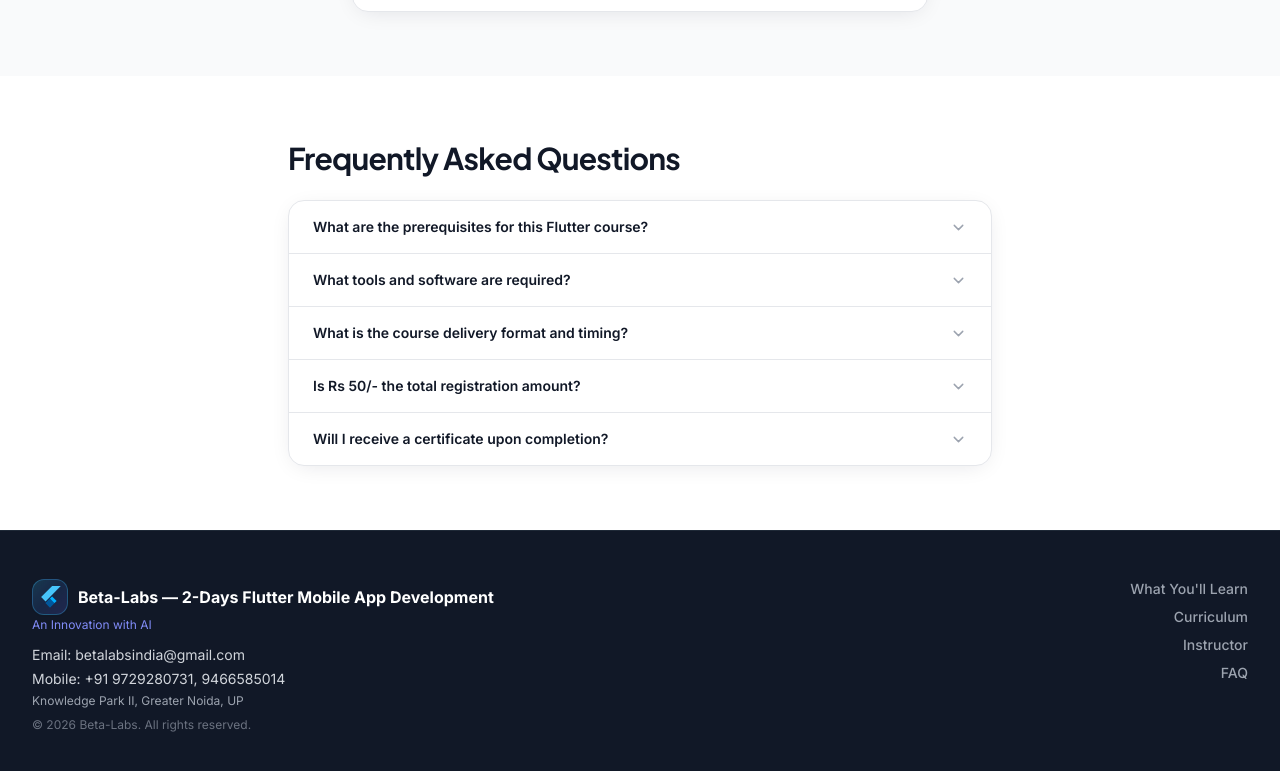
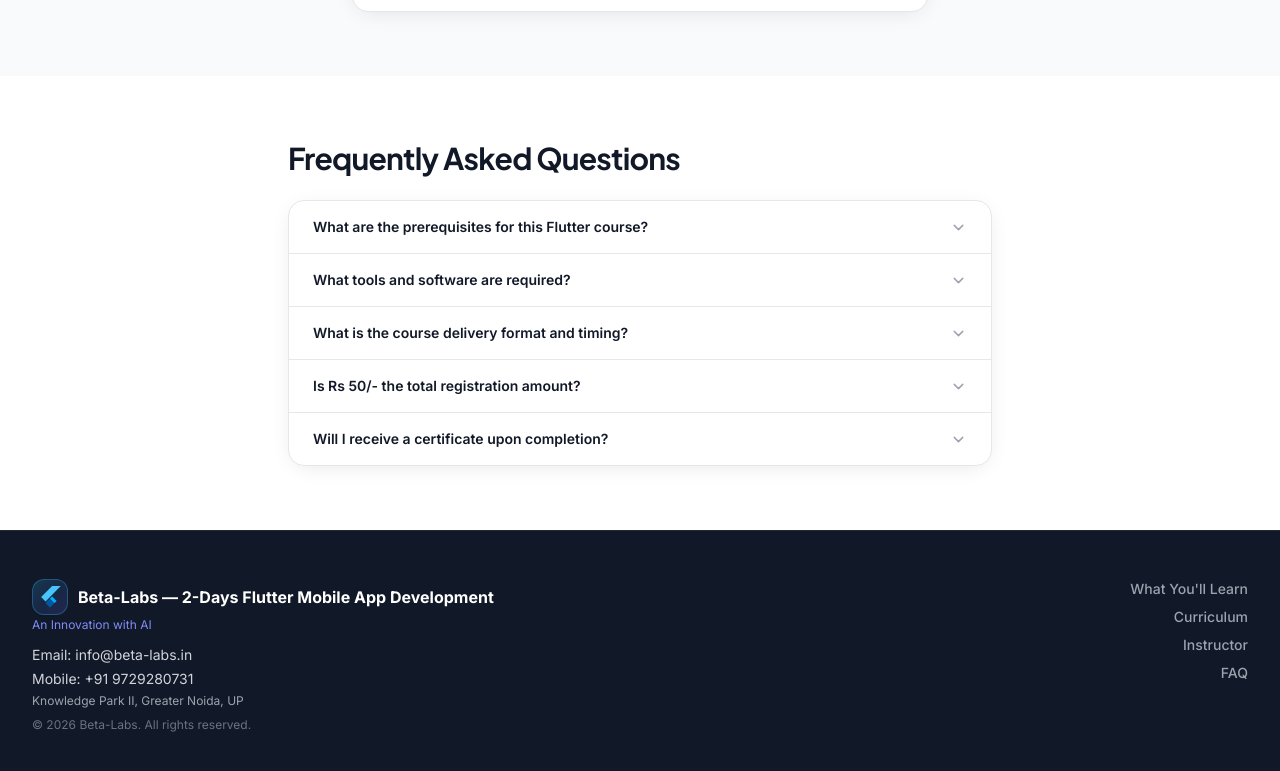
Before and after one commit to pankkap/Flutter_2DWorkshop, a React (Vite) app: page / in a window 1280 px wide. Shown: the part 4783-5554 px from the top of the page. Built offline with nearby package versions, Linux system fonts and the light colour scheme; no server answers.

Commit message:
Update the community Link after the Payment

```diff
--- a/src/components/Footer.jsx
+++ b/src/components/Footer.jsx
@@ -22,8 +22,8 @@
             <p className="text-base font-bold text-white">Beta-Labs — 2-Days Flutter Mobile App Development</p>
           </div>
           <p className="mt-[2px] text-xs text-indigo-400">An Innovation with AI</p>
-          <p className="mt-3 text-sm text-gray-300">Email: betalabsindia@gmail.com</p>
-          <p className="mt-1 text-sm text-gray-300">Mobile: +91 9729280731, 9466585014</p>
+          <p className="mt-3 text-sm text-gray-300">Email: info@beta-labs.in</p>
+          <p className="mt-1 text-sm text-gray-300">Mobile: +91 9729280731</p>
           <p className="mt-1 text-xs text-gray-400">Knowledge Park II, Greater Noida, UP</p>
           <p className="mt-2 text-xs text-gray-500">
             © {new Date().getFullYear()} Beta-Labs. All rights reserved.
--- a/src/components/ModalForm.jsx
+++ b/src/components/ModalForm.jsx
@@ -3,7 +3,7 @@
 import { doc, serverTimestamp, setDoc, updateDoc } from 'firebase/firestore'
 import { db } from '../lib/firebaseClient'
 
-const PAYMENT_AMOUNT = 50
+const PAYMENT_AMOUNT = 2
 const initialForm = { name: '', email: '', phone: '' }
 const PENDING_REGISTRATION_KEY = 'pending_registration_id'
 const PENDING_PAYMENT_UPDATE_KEY = 'pending_payment_update'
--- a/src/pages/SuccessPage.jsx
+++ b/src/pages/SuccessPage.jsx
@@ -1,5 +1,5 @@
 import { useEffect, useState } from 'react'
-import { Link, Navigate, useLocation } from 'react-router-dom'
+import { Navigate, useLocation } from 'react-router-dom'
 import { doc, serverTimestamp, updateDoc } from 'firebase/firestore'
 import { db } from '../lib/firebaseClient'
 
@@ -64,8 +64,8 @@
         </p>
         <p className="mt-4 text-sm text-gray-500">
           Questions? Email us at{' '}
-          <a href="mailto:betalabsindia@gmail.com" className="text-indigo-600 underline">
-            betalabsindia@gmail.com
+          <a href="mailto:info@beta-labs.in" className="text-indigo-600 underline">
+            info@beta-labs.in
           </a>
         </p>
         {!synced && (
@@ -78,12 +78,17 @@
             Payment synced successfully.
           </p>
         )}
-        <Link
-          to="/"
-          className="mt-6 inline-block rounded-lg bg-indigo-600 px-6 py-3 text-sm font-bold text-white transition hover:bg-indigo-700"
+        <a
+          href="https://chat.whatsapp.com/Kk54q9qR52DGvhMcyrKFoN?s=sh&p=i&ilr=0&amv=1"
+          target="_blank"
+          rel="noopener noreferrer"
+          className="mt-6 inline-flex items-center justify-center gap-2 rounded-lg bg-[#25D366] px-6 py-3 text-sm font-bold text-white shadow-md transition hover:bg-[#20bd5a] focus:outline-none focus:ring-2 focus:ring-green-400 focus:ring-offset-2"
         >
-          Back to Course Page
-        </Link>
+          <svg className="h-5 w-5 fill-current" viewBox="0 0 24 24">
+            <path d="M.057 24l1.687-6.163c-1.041-1.804-1.588-3.849-1.587-5.946.003-6.556 5.338-11.891 11.893-11.891 3.181.001 6.167 1.24 8.413 3.488 2.245 2.248 3.481 5.236 3.48 8.414-.003 6.557-5.338 11.892-11.893 11.892-1.99-.001-3.951-.5-5.688-1.448l-6.305 1.654zm6.597-3.807c1.676.995 3.276 1.591 5.392 1.592 5.448 0 9.886-4.434 9.889-9.885.002-5.462-4.415-9.89-9.881-9.892-5.452 0-9.887 4.434-9.889 9.884-.001 2.225.651 3.891 1.746 5.634l-.999 3.648 3.742-.981zm11.387-5.464c-.074-.124-.272-.198-.57-.347-.297-.149-1.758-.868-2.031-.967-.272-.099-.47-.149-.669.149-.198.297-.768.967-.941 1.165-.173.198-.347.223-.644.074-.297-.149-1.255-.462-2.39-1.475-.883-.788-1.48-1.761-1.653-2.059-.173-.297-.018-.458.13-.606.134-.133.297-.347.446-.521.151-.172.2-.296.3-.495.099-.198.05-.372-.025-.521-.075-.148-.669-1.611-.916-2.206-.242-.579-.487-.501-.669-.51l-.57-.01c-.198 0-.52.074-.792.372s-1.04 1.016-1.04 2.479 1.065 2.876 1.213 3.074c.149.198 2.095 3.2 5.076 4.487.709.306 1.263.489 1.694.626.712.226 1.36.194 1.872.118.571-.085 1.758-.719 2.006-1.413.248-.695.248-1.29.173-1.414z" />
+          </svg>
+          Join WhatsApp Community
+        </a>
       </section>
     </main>
   )
```
